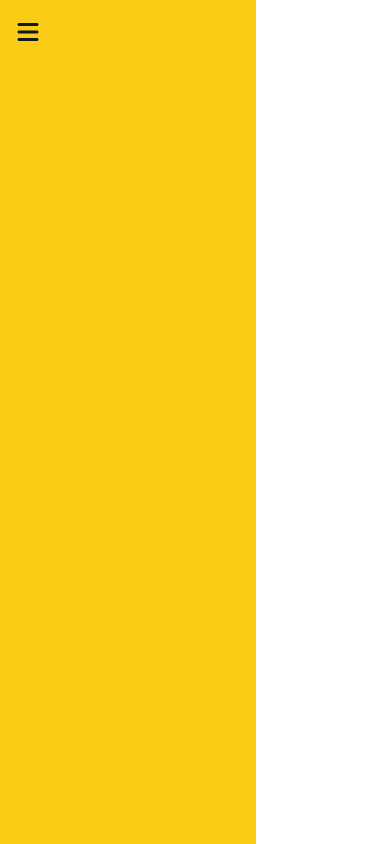
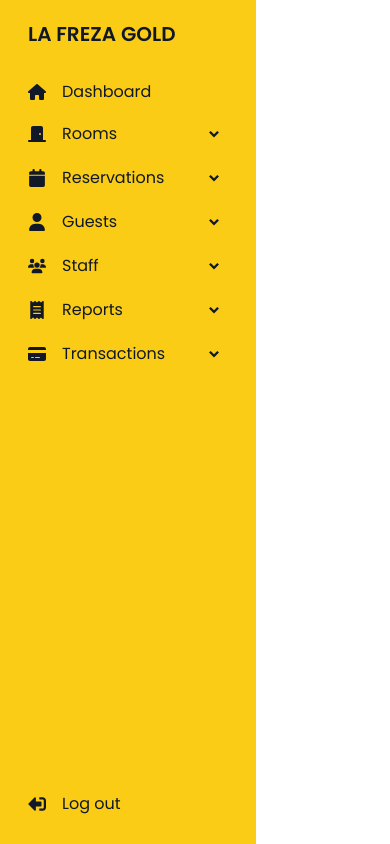
Before and after one commit to iam-Dianne/lafrezagold-thesis, a React (Vite) app: page / in a window 390 px wide. Built offline with nearby package versions, Linux system fonts and the light colour scheme; a web font is replaced by a local one.

Commit message:
removed sidebar responsiveness

```diff
--- a/src/modules/Admin/components/SidebarMenu.jsx
+++ b/src/modules/Admin/components/SidebarMenu.jsx
@@ -10,14 +10,12 @@
   FaReceipt,
   FaCreditCard,
   FaBars,
-  FaChevronLeft,
 } from "react-icons/fa6";
 import { RiArrowDropDownLine } from "react-icons/ri";
 import { FaSignOutAlt } from "react-icons/fa";
 
 const SidebarMenu = () => {
   const [activeDropdown, setActiveDropdown] = useState("");
-  const [isSidebarOpen, setIsSidebarOpen] = useState(false);
 
   // setActiveDropdown naguupdate ng activeDropdown state and keeps track if it is currently active or nah
   // so bali Clicking on an already-open dropdown closes it.
@@ -26,46 +24,16 @@
     setActiveDropdown((prev) => (prev === dropdown ? "" : dropdown));
   };
 
-  const toggleSidebar = () => {
-    setIsSidebarOpen((prev) => !prev);
-  };
-
   return (
     <aside id="default-sidebar" className="fixed w-64 h-screen">
       <div className="h-full px-4 py-5 bg-yellow-400 overflow-y-auto">
-        {/* sidebar toggle */}
-        {!isSidebarOpen && (
-          <button
-            className="hamburger-button text-gray-900 mb-6 lg:hidden"
-            onClick={toggleSidebar}
-          >
-            <FaBars size={24} />
-          </button>
-        )}
-
         {/* whole sidebar content */}
-        <div
-          className={`sidebar-content flex flex-col justify-between h-full ${
-            isSidebarOpen ? "block" : "hidden"
-          } lg:flex`}
-        >
+        <div className="sidebar-content flex flex-col justify-between h-full">
           <div className="logo-and-content">
             <div className="logo mb-6 px-3">
-              <div className="flex">
-                <div className="flex items-center">
-                  {isSidebarOpen && (
-                    <button
-                      className="hamburger-button text-gray-900 lg:hidden mr-5"
-                      onClick={toggleSidebar}
-                    >
-                      <FaChevronLeft size={18} />
-                    </button>
-                  )}
-                </div>
-                <span className="text-xl font-semibold text-gray-900 ">
-                  LA FREZA GOLD
-                </span>
-              </div>
+              <span className="text-xl font-semibold text-gray-900 ">
+                LA FREZA GOLD
+              </span>
             </div>
             <ul className="">
               <li>
```
